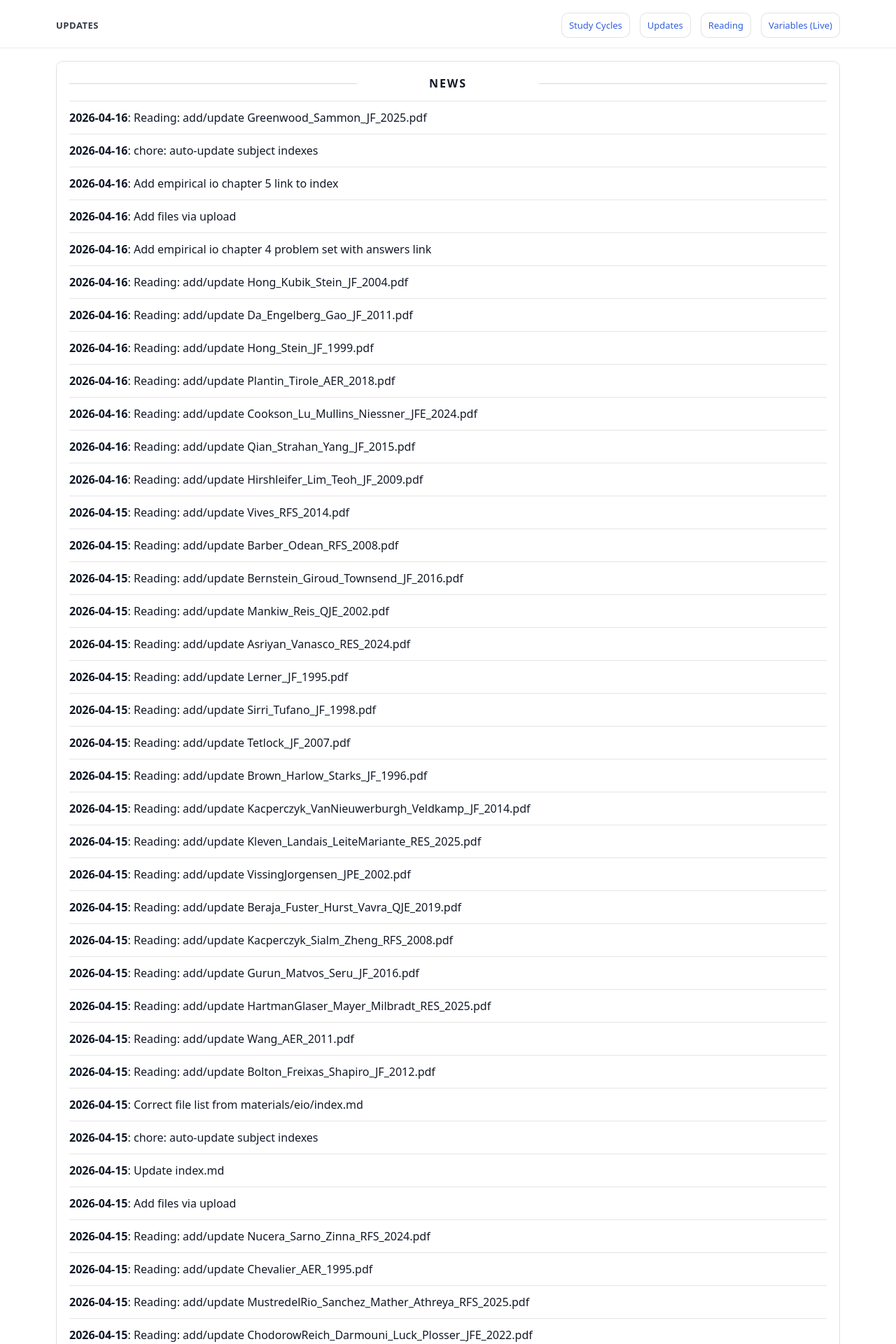
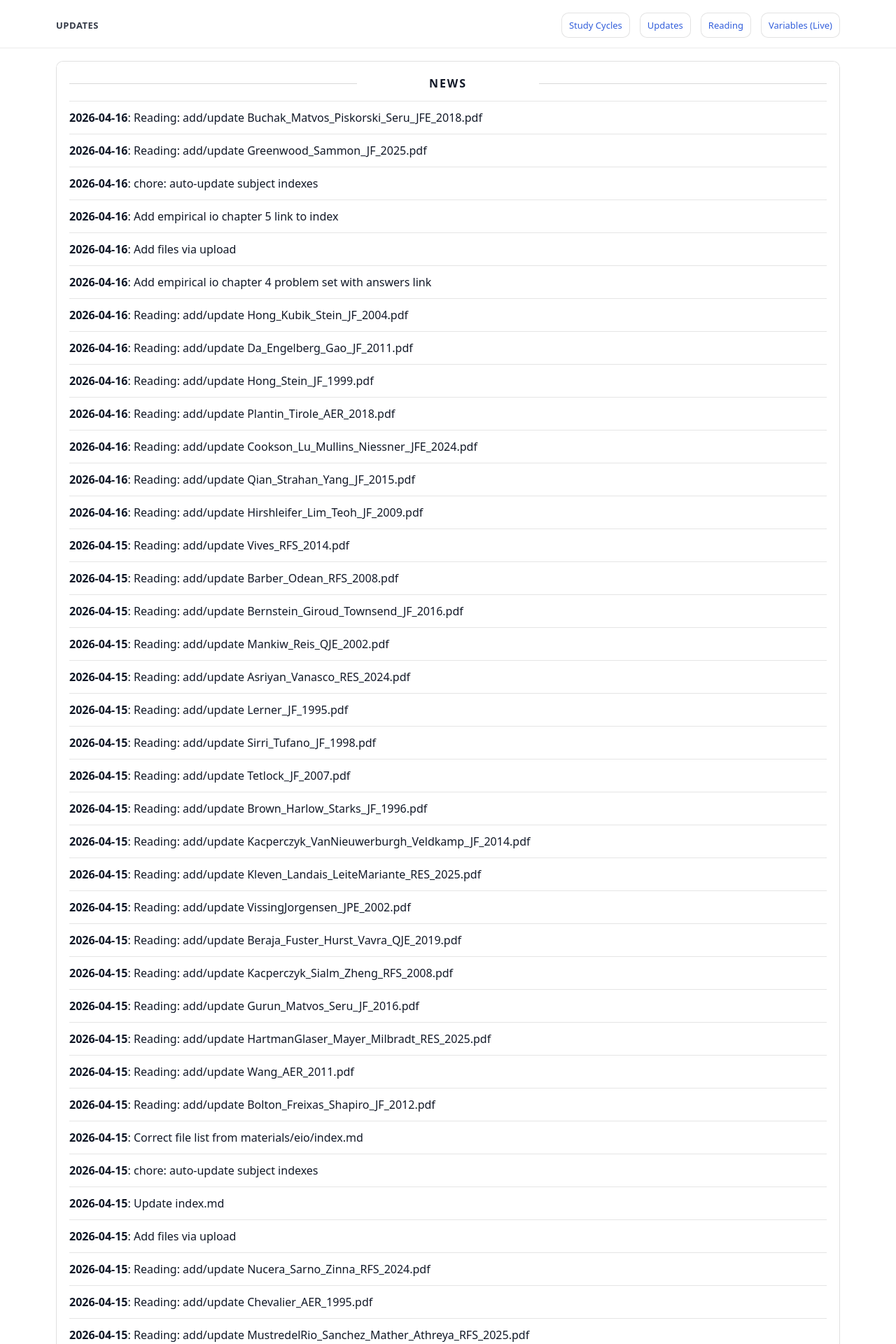
Before and after one commit to yaxinzn/study-archive, a Jekyll site: the page built from updates/index.md, in a window 1280 px wide. Shown: the top 1920 px of the page at 70% size. Built offline with Jekyll 4.4.1, drawn with Linux system fonts in a browser that asks for light colours; some of the changed text lies outside the part shown.

Commit message:
chore: update NEWS feed

```diff
--- a/_data/news.yml
+++ b/_data/news.yml
@@ -1,4 +1,7 @@
 # Auto-generated update history (sorted newest -> oldest). Do not edit manually.
+- ts: "1776334253"
+  date: "2026-04-16"
+  title: "Reading: add/update Buchak_Matvos_Piskorski_Seru_JFE_2018.pdf"
 - ts: "1776332203"
   date: "2026-04-16"
   title: "Reading: add/update Greenwood_Sammon_JF_2025.pdf"
```
